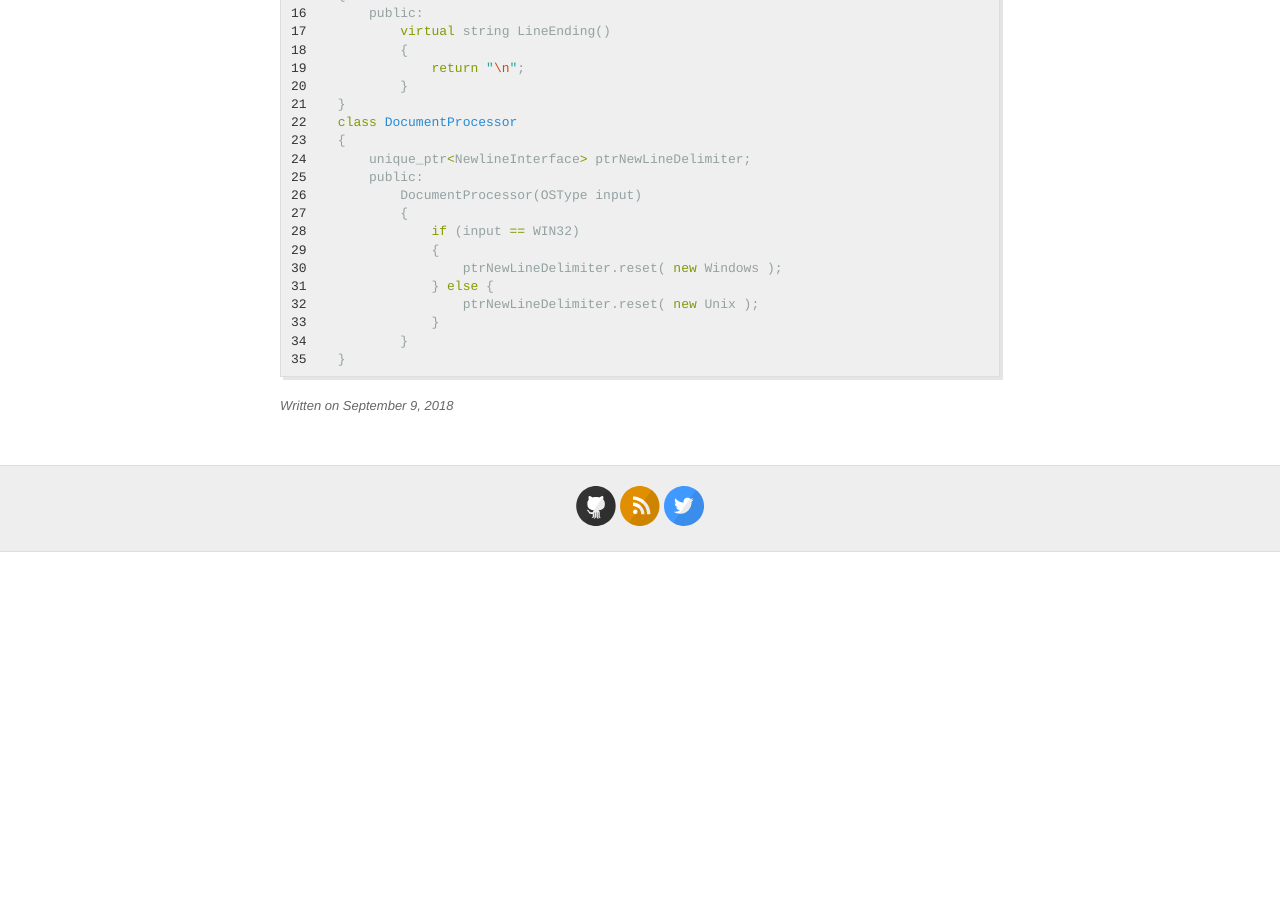
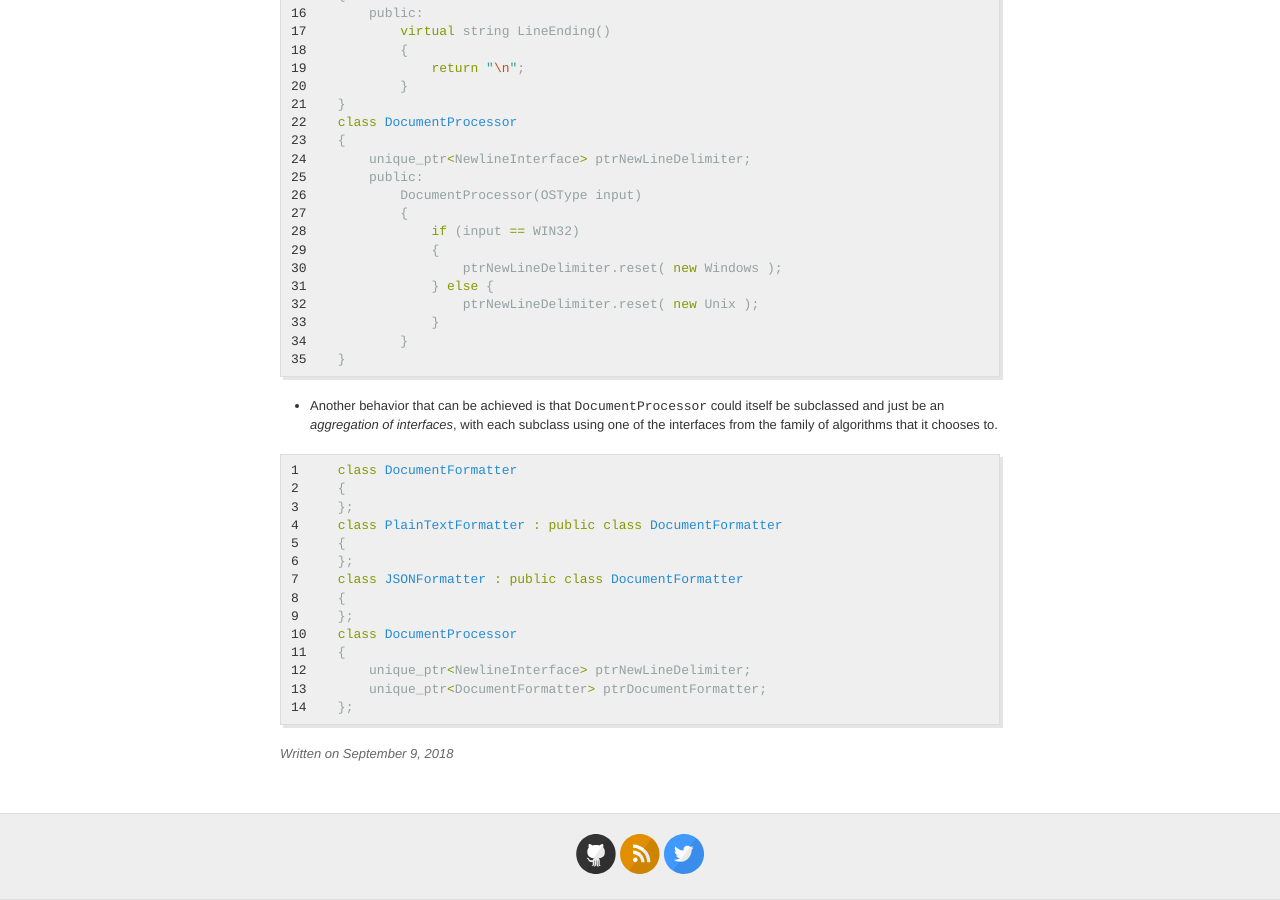
Before and after one commit to ritsz/ritsz.github.io, a Jekyll site: the page built from _posts/2018-09-09-Design-Patterns-01.md, in a window 1280 px wide and 900 px high, scrolled down 2087 px. Built offline with Jekyll 4.4.1, drawn with Linux system fonts in a browser that asks for light colours; before the commit the page ends 2639 px from its top, so only the background shows below that.

Commit message:
Client class is an aggregator of interfaces

```diff
--- a/_posts/2018-09-09-Design-Patterns-01.md
+++ b/_posts/2018-09-09-Design-Patterns-01.md
@@ -111,3 +111,20 @@ category:
             }
     }
 {% endhighlight %}
+* Another behavior that can be achieved is that `DocumentProcessor` could itself be subclassed and just be an *aggregation of interfaces*, with each subclass using one of the interfaces from the family of algorithms that it chooses to.
+{% highlight cpp linenos %}
+    class DocumentFormatter
+    {
+    };
+    class PlainTextFormatter : public class DocumentFormatter
+    {
+    };
+    class JSONFormatter : public class DocumentFormatter
+    {
+    };
+    class DocumentProcessor
+    {
+        unique_ptr<NewlineInterface> ptrNewLineDelimiter;
+        unique_ptr<DocumentFormatter> ptrDocumentFormatter;
+    };
+{% endhighlight %}
```
